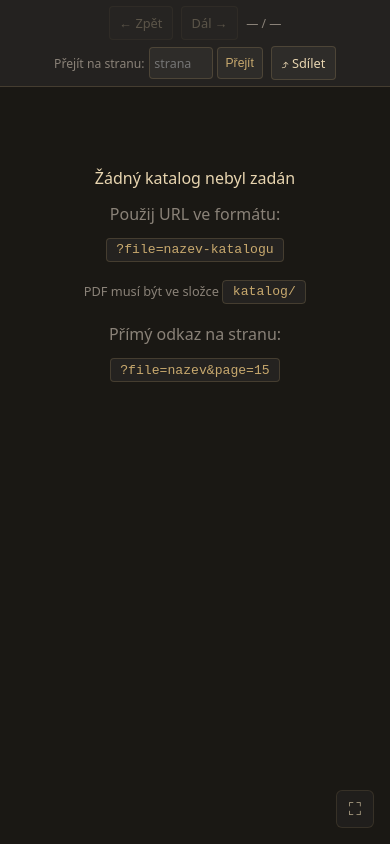
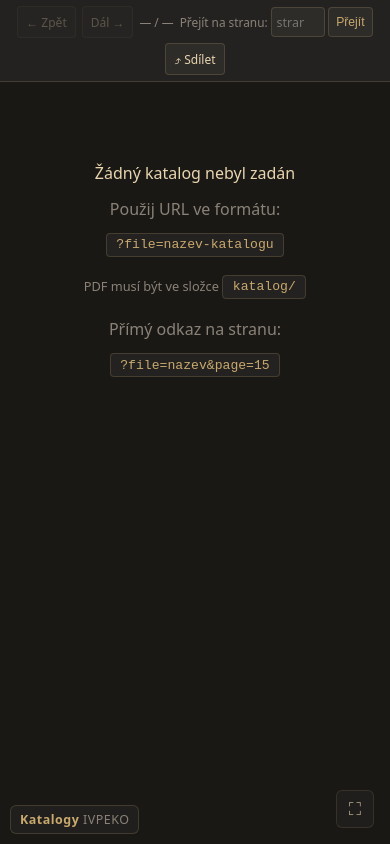
Before and after one commit to ivpekosar/pdf-katalog, a website built with webpack: page index.html in a window 390 px wide. Built offline with nearby package versions, Linux system fonts and the light colour scheme.

Commit message:
Update index.html
/* ── MOBIL: lišta ve dvou řádcích, logo plovoucí vlevo dole ── */

```diff
--- a/index.html
+++ b/index.html
@@ -133,22 +133,39 @@
 
   @media (max-width: 540px) { .spine { display: none; } #page-container { flex-direction: column; } }
 
- /* ── HORNÍ LIŠTA NA MOBILU: dva řádky místo posouvání ── */
+/* ── MOBIL: lišta ve dvou řádcích, logo plovoucí vlevo dole ── */
 @media (max-width: 700px) {
   #topbar {
     height: auto;
     flex-wrap: wrap;
     overflow: visible;
-    padding: 6px 8px;
-    gap: 6px 8px;
+    padding: 6px 6px;
+    gap: 5px 6px;
     justify-content: center;
   }
-  .tb-sep, .logo, .zoom-group,
+  .tb-sep, .zoom-group,
   #topbar .tb-btn[onclick="fitToWindow()"] { display: none; }
-  .tb-btn { height: 34px; padding: 0 0.6rem; }
-  #page-display { min-width: 0; }
-  .jump-group input { width: 64px; height: 32px; }
-  .jump-group button { height: 32px; }
+
+  .tb-btn { height: 32px; padding: 0 0.5rem; font-size: 0.75rem; }
+  #page-display { min-width: 0; font-size: 0.74rem; }
+  .jump-group { gap: 0.2rem; font-size: 0.74rem; }
+  .jump-group input { width: 54px; height: 30px; }
+  .jump-group button { height: 30px; padding: 0 0.45rem; }
+
+  /* logo plovoucí nad katalogem vlevo dole */
+  .logo {
+    position: fixed;
+    left: 10px;
+    bottom: 10px;
+    z-index: 90;
+    margin: 0;
+    padding: 5px 9px;
+    font-size: 0.78rem;
+    background: rgba(36, 34, 32, 0.78);
+    border: 1px solid var(--border);
+    border-radius: 6px;
+    pointer-events: none;
+  }
 }
 </style>
 </head>
```
